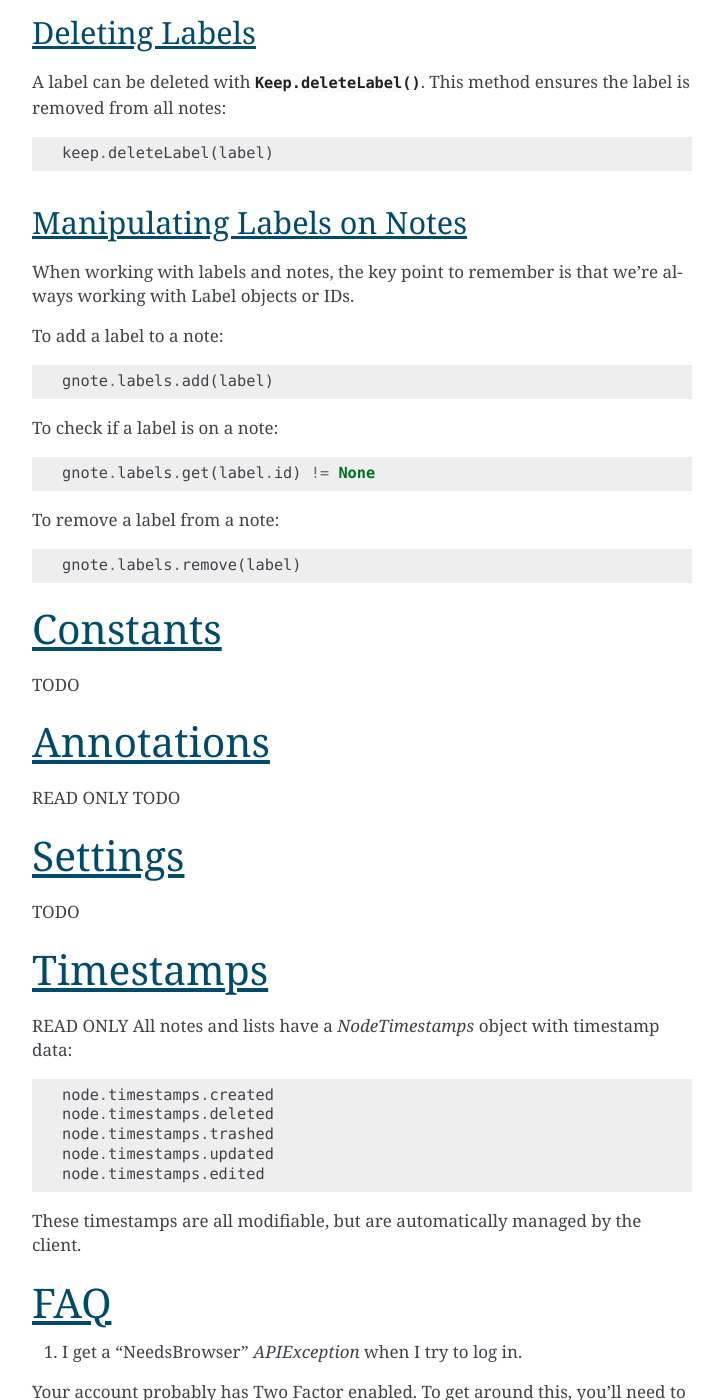
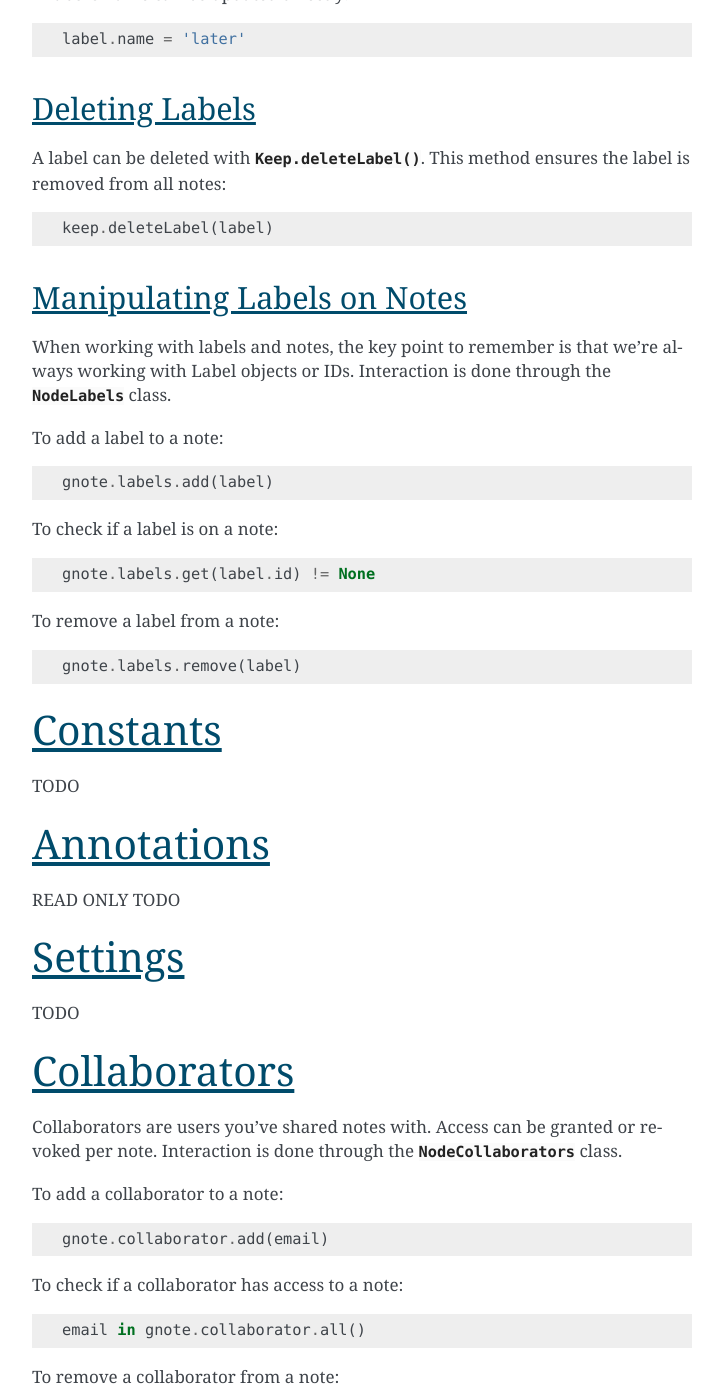
Before and after one commit to kiwiz/gkeepapi, a Sphinx documentation site: the page built from docs/index.rst, in a window 1280 px wide and 1400 px high, scrolled down 7567 px. Shown: the whole window, without its empty margins (388-1111 px from the left). Built offline with Sphinx 7.4.7, drawn with Linux system fonts in a browser that asks for light colours; some of the changed text lies outside the part shown.

Commit message:
Finish up support for collaborators

```diff
--- a/docs/index.rst
+++ b/docs/index.rst
@@ -146,7 +146,10 @@ Notes and Lists:
 * :py:attr:`TopLevelNode.color`
 * :py:attr:`TopLevelNode.archived`
 * :py:attr:`TopLevelNode.pinned`
-* :py:attr:`TopLevelNode.deleted`
+* :py:attr:`TopLevelNode.labels`
+* :py:attr:`TopLevelNode.annotations`
+* :py:attr:`TopLevelNode.timestamps`
+* :py:attr:`TopLevelNode.collaborators`
 
 ListItems:
 
@@ -281,7 +283,7 @@ A label can be deleted with :py:meth:`Keep.deleteLabel`. This method ensures the
 Manipulating Labels on Notes
 ----------------------------
 
-When working with labels and notes, the key point to remember is that we're always working with Label objects or IDs.
+When working with labels and notes, the key point to remember is that we're always working with Label objects or IDs. Interaction is done through the :py:class:`NodeLabels` class.
 
 To add a label to a note::
 
@@ -311,10 +313,26 @@ Settings
 
 TODO
 
+Collaborators
+=============
+
+Collaborators are users you've shared notes with. Access can be granted or revoked per note. Interaction is done through the :py:class:`NodeCollaborators` class.
+
+To add a collaborator to a note::
+
+    gnote.collaborator.add(email)
+
+To check if a collaborator has access to a note::
+
+    email in gnote.collaborator.all()
+
+To remove a collaborator from a note::
+
+    gnote.collaborator.remove(email)
+
 Timestamps
 ==========
 
-READ ONLY
 All notes and lists have a `NodeTimestamps` object with timestamp data::
 
     node.timestamps.created
@@ -323,7 +341,7 @@ All notes and lists have a `NodeTimestamps` object with timestamp data::
     node.timestamps.updated
     node.timestamps.edited
 
-These timestamps are all modifiable, but are automatically managed by the client.
+These timestamps are all read-only.
 
 FAQ
 ===
```
Also changed, not shown: other parts of docs/index.rst (+1 -2 lines), README.md (+0 -2 lines), 2 other files.
